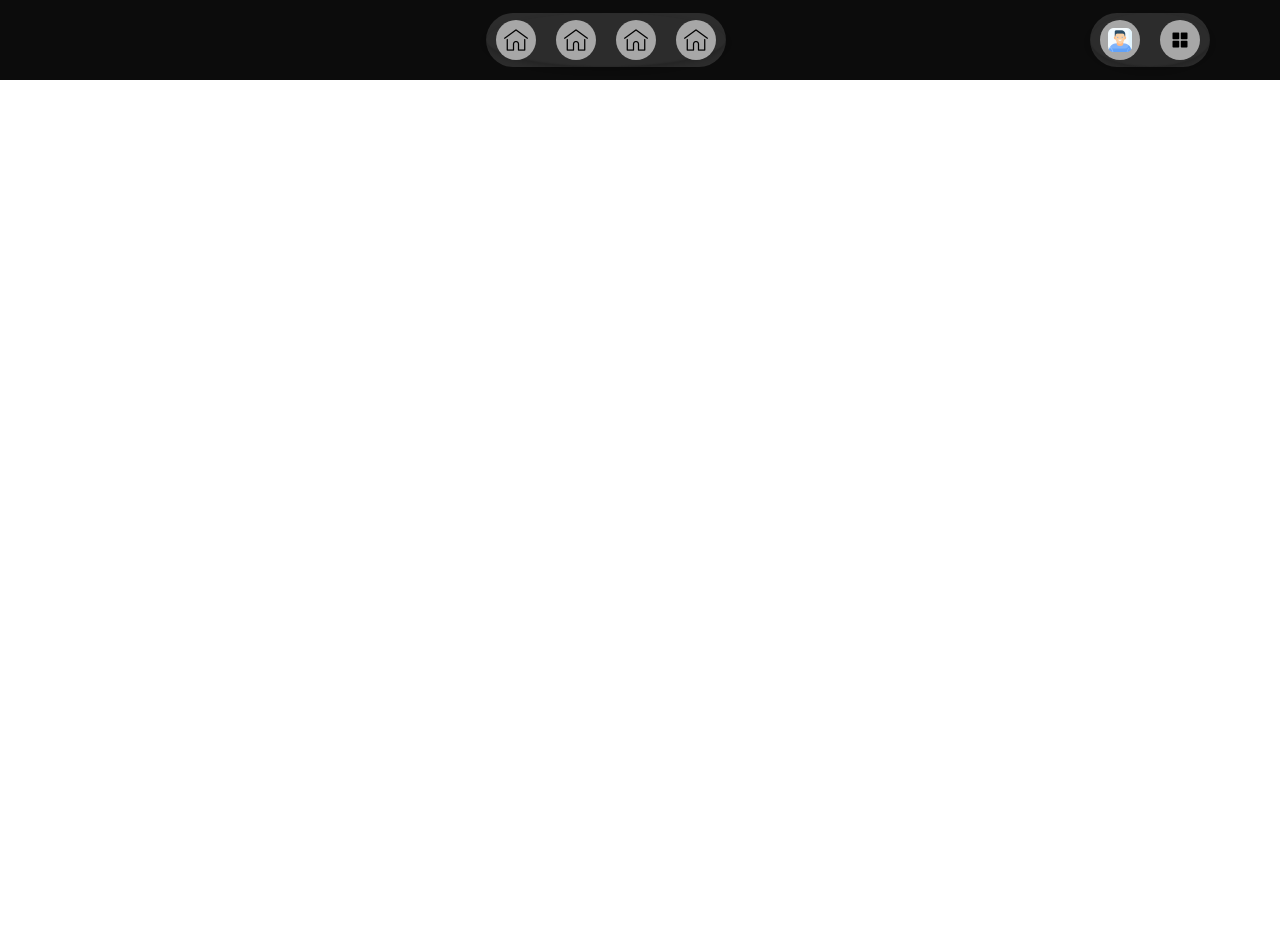
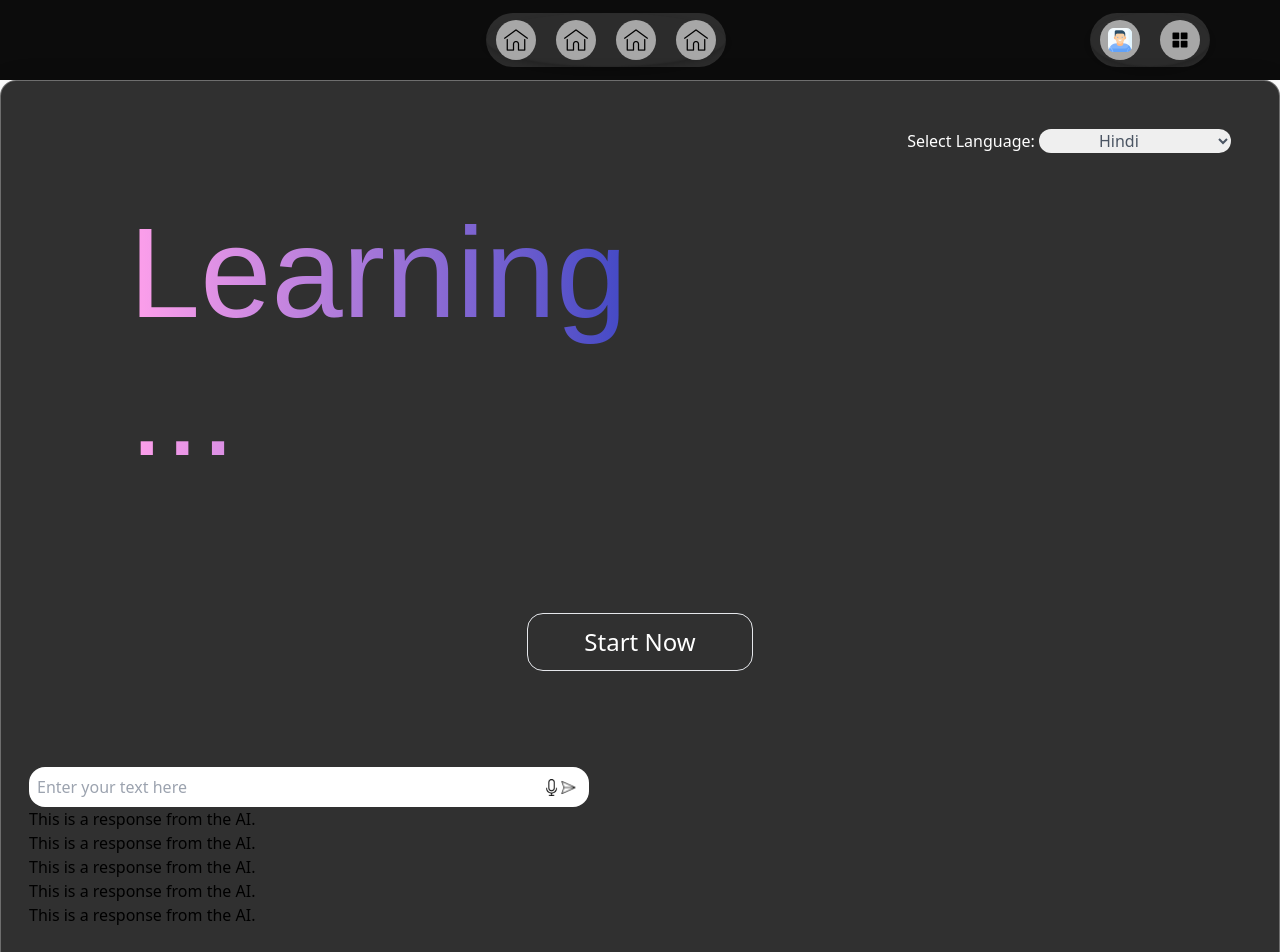
Before and after one commit to yashkanjariyaa/VartaLang-BoiledRice, a React (Vite) app in the folder frontend/: page /learn-lang in a window 1280 px wide. Shown: the top 952 px of the page. Before the commit the page ends 800 px from the top, so only its background shows below. Built offline with nearby package versions, Linux system fonts and the light colour scheme; a small style sheet from the web is missing; a web font is replaced by a local one.

Commit message:
learning page

```diff
--- a/frontend/src/App.css
+++ b/frontend/src/App.css
@@ -13,7 +13,7 @@
     /* From https://css.glass */
     background: rgba(12, 12, 12, 0.85);
     border-radius: 16px;
-    height: 41rem;
+    height: 85rem;
     /* width: 100vw; */
     box-shadow: 0 4px 30px rgba(0, 0, 0, 0.1);
     backdrop-filter: blur(5.8px);
--- a/frontend/src/pages/Learn.jsx
+++ b/frontend/src/pages/Learn.jsx
@@ -1,12 +1,99 @@
-import React from 'react'
-import Navbar from '../components/Navbar'
+import React, { useState, useEffect } from "react";
+import Navbar from "../components/Navbar";
+import "./style/learn.css";
+import sendBtn from "../assets/send.png";
+import Mic from "../assets/microphone.png";
 
 const Learn = () => {
+  const [lang, setLang] = useState(""); // Default language set to English
+  const [userInput, setUserInput] = useState(""); // User input
+  const [messages, setMessages] = useState([]); // Array to store messages
+
+  const handleChange = (e) => {
+    setLang(e.target.value);
+  };
+
+  const handleSubmit = () => {
+    // Send user input to the API and get response
+    // Here, you would typically make an API call to your backend or external AI service
+    // For demonstration purpose, let's just echo the user's message for now
+    setMessages([...messages, { text: userInput, sender: "user" }]);
+    setUserInput(""); // Clear user input after sending
+  };
+
+  useEffect(() => {
+    // Here, you would typically fetch messages from an API
+    // For demonstration purpose, let's simulate receiving a response after 1 second
+    const timeout = setTimeout(() => {
+      // Simulate receiving a message from the AI
+      const aiMessage = { text: "This is a response from the AI.", sender: "ai" };
+      setMessages([...messages, aiMessage]);
+    }, 1000);
+
+    return () => clearTimeout(timeout);
+  }, [messages]); // Trigger effect whenever messages change
+
   return (
     <div>
-        <Navbar/>
+      <Navbar />
+      <div className="container flex flex-col">
+        <div className="upp flex justify-between">
+          <div className="big-heading text-white text-9xl m-32 ">
+            <h1 className="gradient-text">Learning</h1>
+            <h1 className="gradient-text">{lang ? lang : "..."}</h1>
+          </div>
+          <div className="dropdown">
+            <label htmlFor="language" className="text-white">
+              Select Language:{" "}
+            </label>
+            <select
+              id="language"
+              className="rounded-2xl mt-[3rem] mr-[3rem] pl-14 pr-14 text-gray-600"
+              value={lang}
+              onChange={handleChange}
+            >
+              <option value="Hindi">Hindi</option>
+              <option value="English">English</option>
+              <option value="Spanish">Spanish</option>
+            </select>
+          </div>
+        </div>
+        <div className="low flex justify-center text-white text-2xl">
+          <div className="btns w-fit border p-3 pr-14 pl-14 rounded-2xl cursor-pointer flex">
+            <button className="flex items-center justify-between">Start Now</button>
+          </div>
+        </div>
+        <div className="learning mt-24 ml-7">
+          <div className="ai flex h-10 ">
+            <div className="inp bg-white w-[35rem] rounded-2xl flex items-center justify-between">
+              <input
+                type="text"
+                placeholder="Enter your text here"
+                className="ml-2"
+                value={userInput}
+                onChange={(e) => setUserInput(e.target.value)}
+              />
+              <div className="chatbtns w-fit flex justify-end pr-3">
+                <button onClick={handleSubmit}>
+                  <img src={Mic} alt="" width="17px" />
+                </button>
+                <button onClick={handleSubmit}>
+                  <img src={sendBtn} alt="" width="17px" />
+                </button>
+              </div>
+            </div>
+          </div>
+          <div className="learner">
+            {messages.map((message, index) => (
+              <div key={index} className={message.sender === "user" ? "user-message" : "ai-message"}>
+                {message.text}
+              </div>
+            ))}
+          </div>
+        </div>
+      </div>
     </div>
-  )
-}
+  );
+};
 
-export default Learn
+export default Learn;
--- /dev/null
+++ b/frontend/src/pages/style/learn.css
@@ -0,0 +1,13 @@
+.gradient-text {
+    font-family: Arial, sans-serif;  /* Specify your preferred font */
+    background-image: linear-gradient(to right, #ffa0eb 0%, #4349c5 100%);
+    padding-bottom: 10px;
+    -webkit-background-clip: text;  /* Safari and Chrome */
+    background-clip: text;  /* Standard browsers */
+    color: transparent;  /* Make the text color transparent to show the gradient */
+  }
+
+  .btns:hover{
+    border-radius: 20rem;
+    transition: border-radius 0.5s ease-in;
+  }
```
Also changed, not shown: frontend/src/assets/send.png (added).
